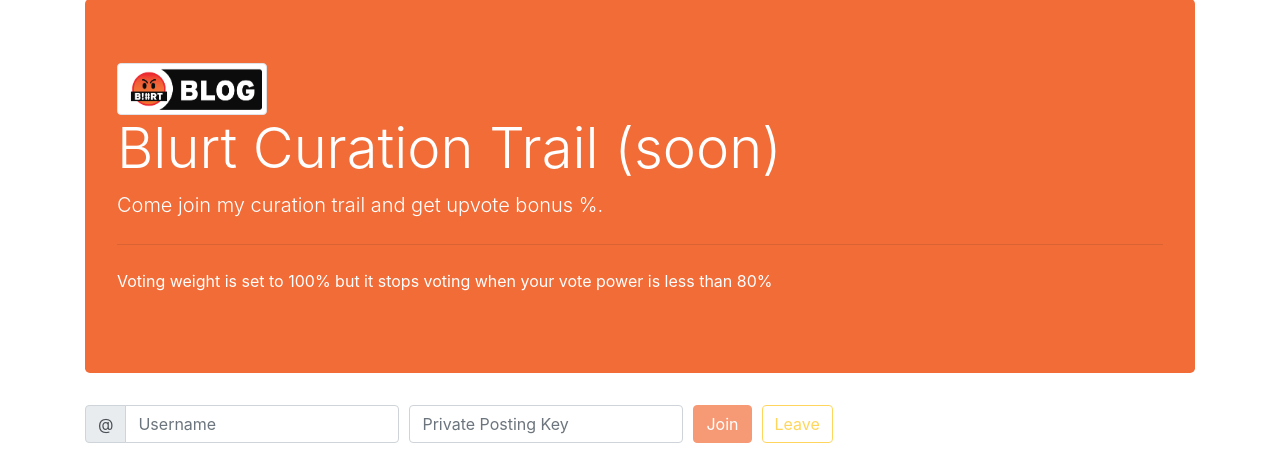
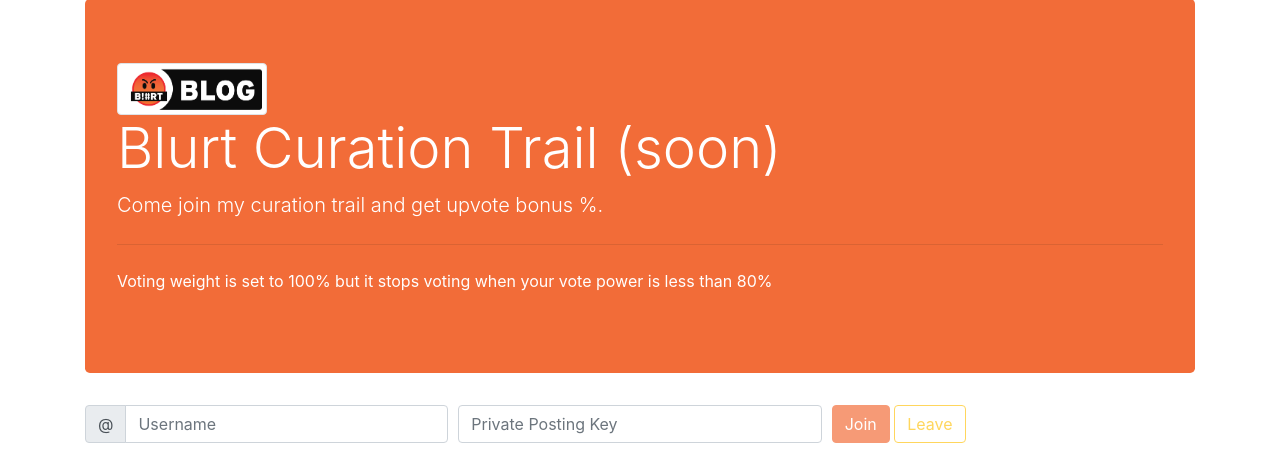
Before and after one commit to tomoyan/blurtblock, a Flask app: page /blurt/trail in a window 1280 px wide. Shown: the part 57-509 px from the top of the page. Run offline with Flask 2, Linux system fonts and the light colour scheme; parts of the project's set-up code (start-up, migrations or seed data) failed here and were passed over; some libraries are stand-ins or nearby versions.

Commit message:
update requirements.txt

```diff
--- a/requirements.txt
+++ b/requirements.txt
@@ -9,6 +9,7 @@ cffi==1.14.5
 chardet==3.0.4
 click==7.1.2
 click-shell==2.0
+cryptocode==0.1
 cryptography==3.4.6
 diff-match-patch==20200713
 Dumper==1.2.0
@@ -39,6 +40,7 @@ pycparser==2.20
 pycryptodome==3.9.9
 pycryptodomex==3.9.8
 pylibscrypt==1.8.0
+pyparsing==2.4.7
 Pyrebase4==4.4.1
 python-dateutil==2.8.1
 python-dotenv==0.15.0
--- a/templates/blurt/trail.html
+++ b/templates/blurt/trail.html
@@ -72,7 +72,7 @@
                 {{ form.hidden_tag() }}
 
                 <div class="form-row align-items-center">
-                    <div class="col-auto">
+                    <div class="col-md-4 mb-3">
                         <label class="sr-only" for="inlineFormUsername">Username</label>
                         <div class="input-group mb-2">
                             <div class="input-group-prepend">
@@ -82,7 +82,7 @@
                             name="username" placeholder="Username">
                         </div>
                     </div>
-                    <div class="col-auto">
+                    <div class="col-md-4 mb-3">
                         <label class="sr-only" for="inlineFormPosting">Private Posting Key</label>
                         <div class="input-group mb-2">
                             <input type="password" class="form-control" id="inlineFormPosting"
@@ -90,18 +90,17 @@
                         </div>
                     </div>
 
-                    <div class="col-auto">
+                    <div class="col-md-4 mb-3">
                         <button name="join" id="join" type="submit"
                             class="btn btn-blurt mb-2" disabled>
                             Join
                         </button>
-                    </div>
-                    <div class="col-auto">
                         <button name="leave" id="leave" type="submit"
                             class="btn btn-outline-warning mb-2" disabled>
                             Leave
                         </button>
                     </div>
+
                     <div class="col-auto mb-2 invisible" id="submitSpinners">
                         <div class="spinner-border spinner-border-sm text-blurt" role="status">
                             <span class="sr-only align-middle">Loading...</span>
```
